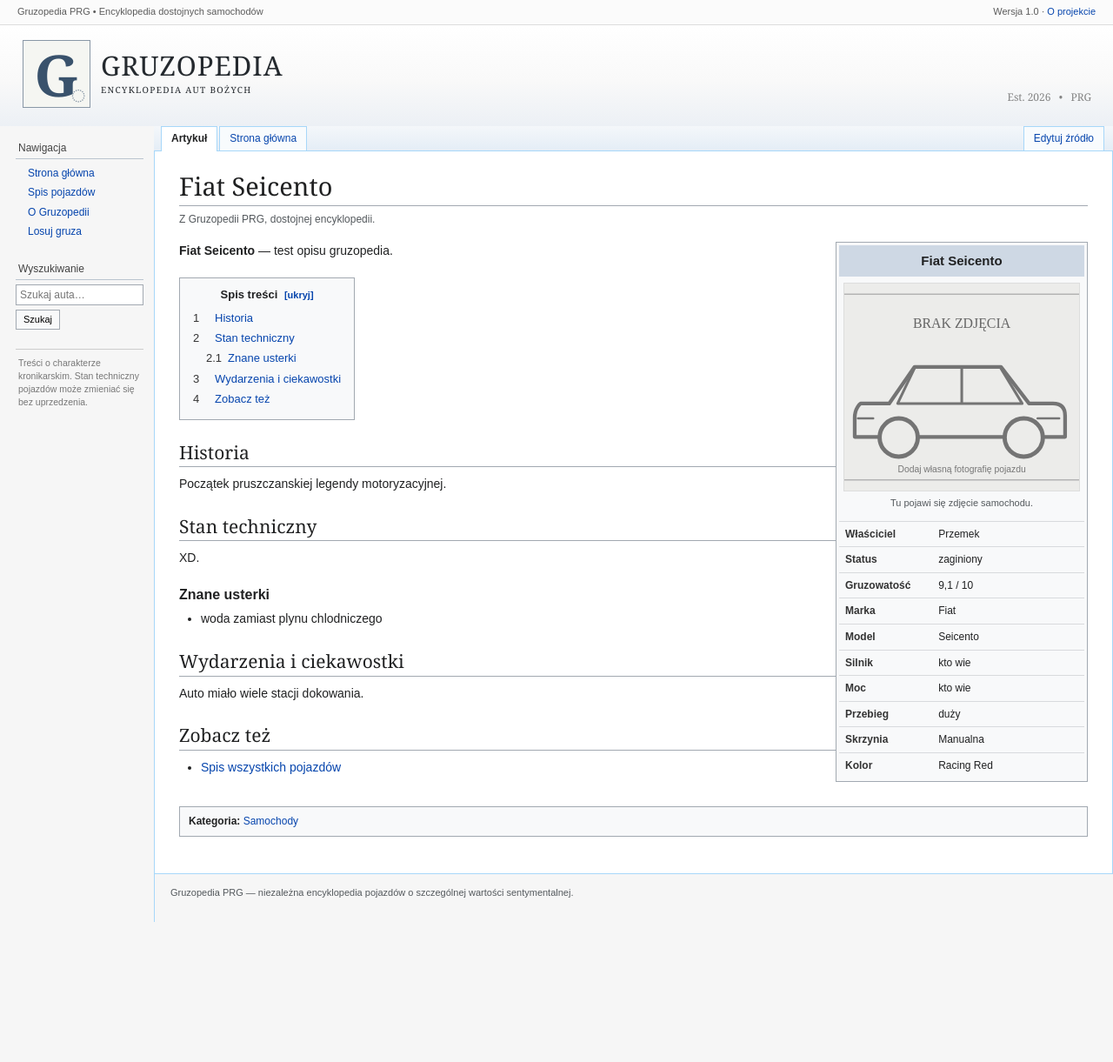
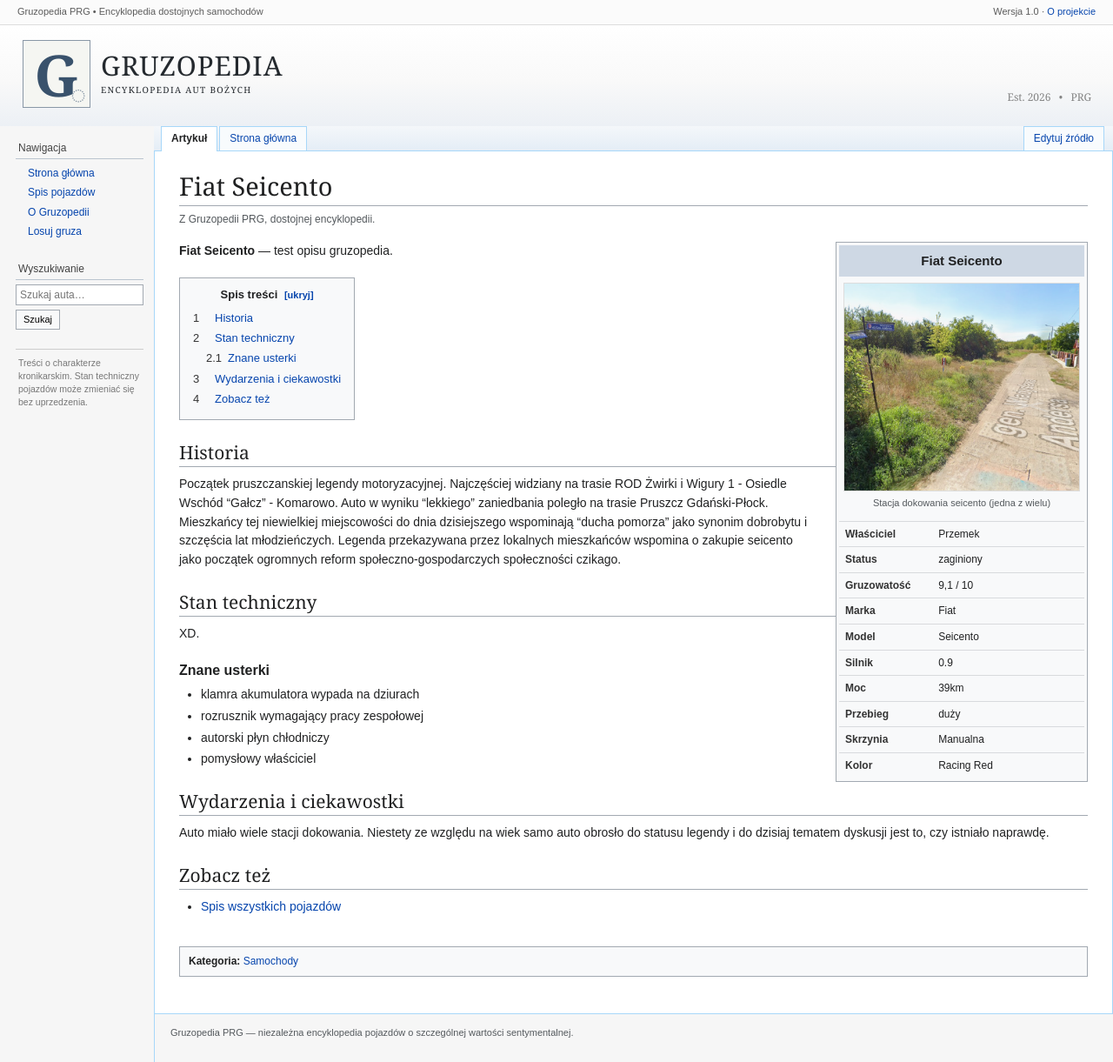
Before and after one commit to gruzopedia-prg/gruzopedia-prg.github.io, a Jekyll site: the page built from _auta/fiat-seicento-demo.md, in a window 1280 px wide. Shown: the whole page at 87% size. Built offline with Jekyll 4.4.1, drawn with Linux system fonts in a browser that asks for light colours; before the commit the page ends 1060 px from its top, so only the background shows below that.

Commit message:
updated seicento site

```diff
--- a/_auta/fiat-seicento-demo.md
+++ b/_auta/fiat-seicento-demo.md
@@ -1,18 +1,18 @@
 ---
 title: Fiat Seicento
 wlasciciel: Przemek
-rok: nie wiadomo
+rok: 2020-2021
 status: zaginiony
 ocena: "9,1"
-zdjecie: /assets/img/brak-zdjecia.svg
-podpis_zdjecia: Tu pojawi się zdjęcie samochodu.
+zdjecie: /assets/img/dostojna_stacja.png
+podpis_zdjecia: Stacja dokowania seicento (jedna z wielu)
 opis: test opisu gruzopedia.
 demo: false
 dane:
   marka: Fiat
   model: Seicento
-  silnik: kto wie
-  moc: kto wie
+  silnik: 0.9
+  moc: 39km
   przebieg: duży
   skrzynia: Manualna
   kolor: Racing Red
@@ -20,7 +20,8 @@ galeria: []
 ---
 ## Historia
 
-Początek pruszczanskiej legendy motoryzacyjnej.
+Początek pruszczanskiej legendy motoryzacyjnej. Najczęściej widziany na trasie ROD Żwirki i Wigury 1 - Osiedle Wschód "Gałcz" - Komarowo. Auto w wyniku "lekkiego" zaniedbania poległo na trasie Pruszcz Gdański-Płock.
+Mieszkańcy tej niewielkiej miejscowości do dnia dzisiejszego wspominają "ducha pomorza" jako synonim dobrobytu i szczęścia lat młodzieńczych. Legenda przekazywana przez lokalnych mieszkańców wspomina o zakupie seicento jako początek ogromnych reform społeczno-gospodarczych społeczności czikago.
 
 ## Stan techniczny
 
@@ -28,12 +29,14 @@ XD.
 
 ### Znane usterki
 
-- woda zamiast plynu chlodniczego
+- klamra akumulatora wypada na dziurach
+- rozrusznik wymagający pracy zespołowej
+- autorski płyn chłodniczy
+- pomysłowy właściciel
 
 ## Wydarzenia i ciekawostki
 
-Auto miało wiele stacji dokowania.
-
+Auto miało wiele stacji dokowania. Niestety ze względu na wiek samo auto obrosło do statusu legendy i do dzisiaj tematem dyskusji jest to, czy istniało naprawdę.
 ## Zobacz też
 
 - [Spis wszystkich pojazdów]({{ '/#spis-aut' | relative_url }})
```
Also changed, not shown: assets/img/dostojna_stacja.png (added).
